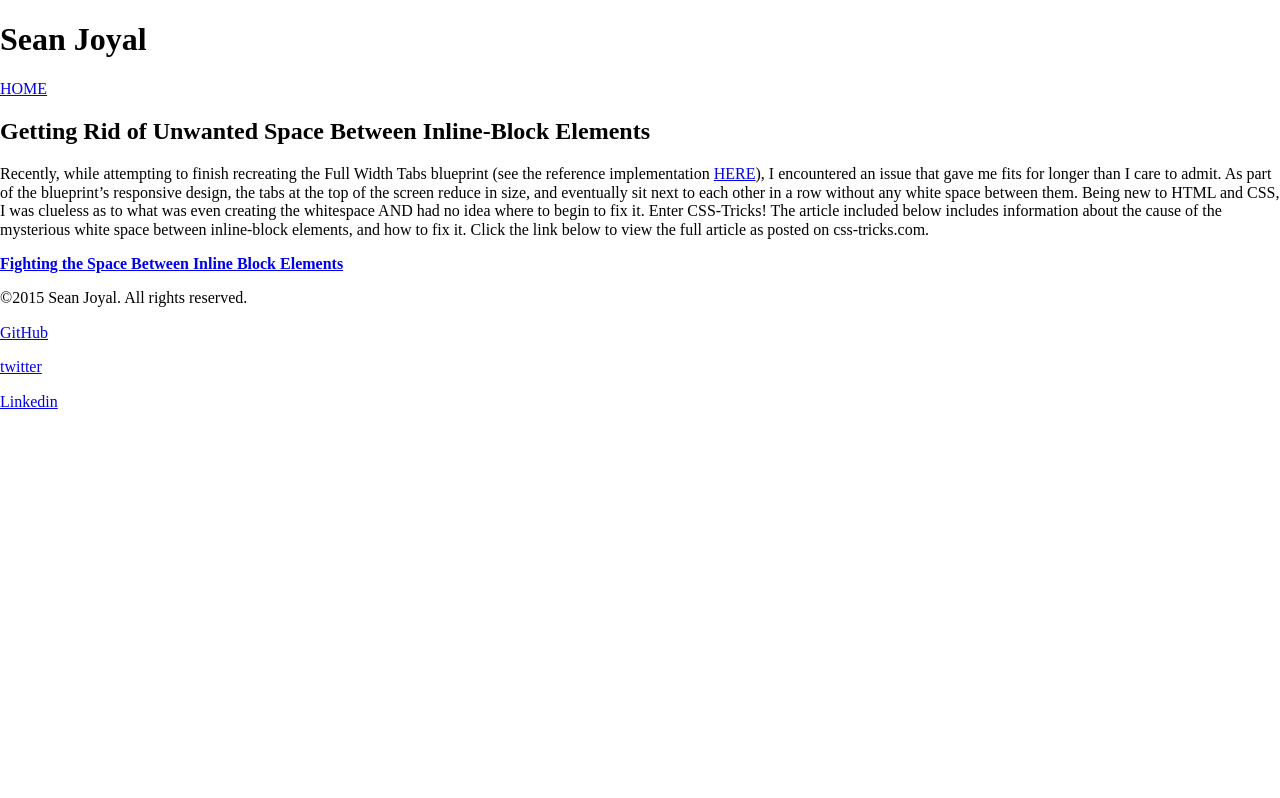
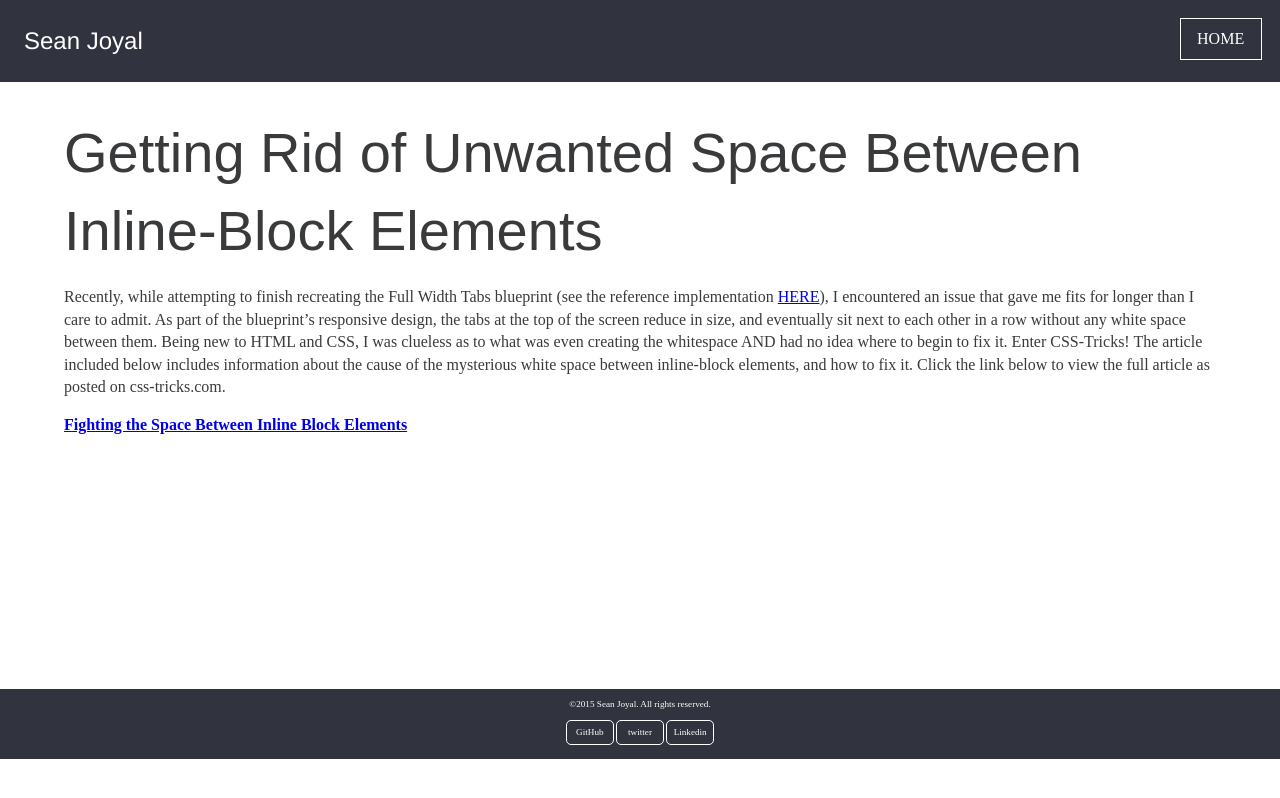
Before and after one commit to sjoyal/sjoyal.github.io, a Jekyll site: the page built from _posts/2015-06-08-TIY_Get_Rid_of_Unwanted_Inline_Block_Spacing.md, in a window 1280 px wide. Shown: the top 798 px of the page. Built offline with Jekyll 4.4.1, drawn with Linux system fonts in a browser that asks for light colours; nearby versions of some CDN libraries; library files that are not in the unit come from our copies.

Commit message:
correcting mistakes prior to release

```diff
--- a/_layouts/post.html
+++ b/_layouts/post.html
@@ -7,9 +7,9 @@
         <meta name="description" content="">
         <meta name="viewport" content="width=device-width, initial-scale=1">
         <!--bower:css-->
-        <link rel="stylesheet" href="../bower_components/normalize.css/normalize.css" />
+        <link rel="stylesheet" href="https://cdnjs.cloudflare.com/ajax/libs/normalize/3.0.3/normalize.min.css" />
         <!--endbower-->
-        <link rel="stylesheet" href="../css/main.css">
+        <link rel="stylesheet" href="{{ site.url }}/css/main.css">
     </head>
     <body>
       <main class="container">
@@ -37,8 +37,8 @@
       </main> <!-- .container -->
     </body>
       <!--bower:js-->
-      <script src="../bower_components/jquery/dist/jquery.js"></script>
-      <script src="../bower_components/modernizr/modernizr.js"></script>
+      <script src="https://cdnjs.cloudflare.com/ajax/libs/jquery/2.1.4/jquery.min.js"></script>
+      <script src="https://cdnjs.cloudflare.com/ajax/libs/modernizr/2.8.3/modernizr.min.js"></script>
       <!--endbower-->
       <script>window.jQuery || document.write('<script src="js/vendor/jquery-1.11.2.min.js"><\/script>')</script>
       <script src="../js/plugins.js"></script>
--- a/css/main.css
+++ b/css/main.css
@@ -208,10 +208,6 @@
     color: #31343F; }
 
 .post-footer {
-  position: fixed;
-  bottom: 0;
-  left: 0;
-  width: 100%;
   background-color: #31343F;
   color: white;
   font-size: 1.25ex;
@@ -219,7 +215,7 @@
   padding: 0;
   padding-bottom: .5em;
   margin: 0;
-  margin-top: 10em;
+  margin-top: 27.5em;
   text-align: center; }
   .post-footer p {
     display: inline-block; }
--- a/scss/_custom.scss
+++ b/scss/_custom.scss
@@ -188,10 +188,6 @@
 }
 
 .post-footer {
-  position: fixed;
-  bottom: 0;
-  left: 0;
-  width: 100%;
   background-color: #31343F;
   color: white;
   font-size: 1.25ex;
@@ -199,7 +195,7 @@
   padding: 0;
   padding-bottom: .5em;
   margin: 0;
-  margin-top: 10em;
+  margin-top: 27.5em;
   text-align: center;
 
   p {
```
Also changed, not shown: index.html (+11 -11 lines).
